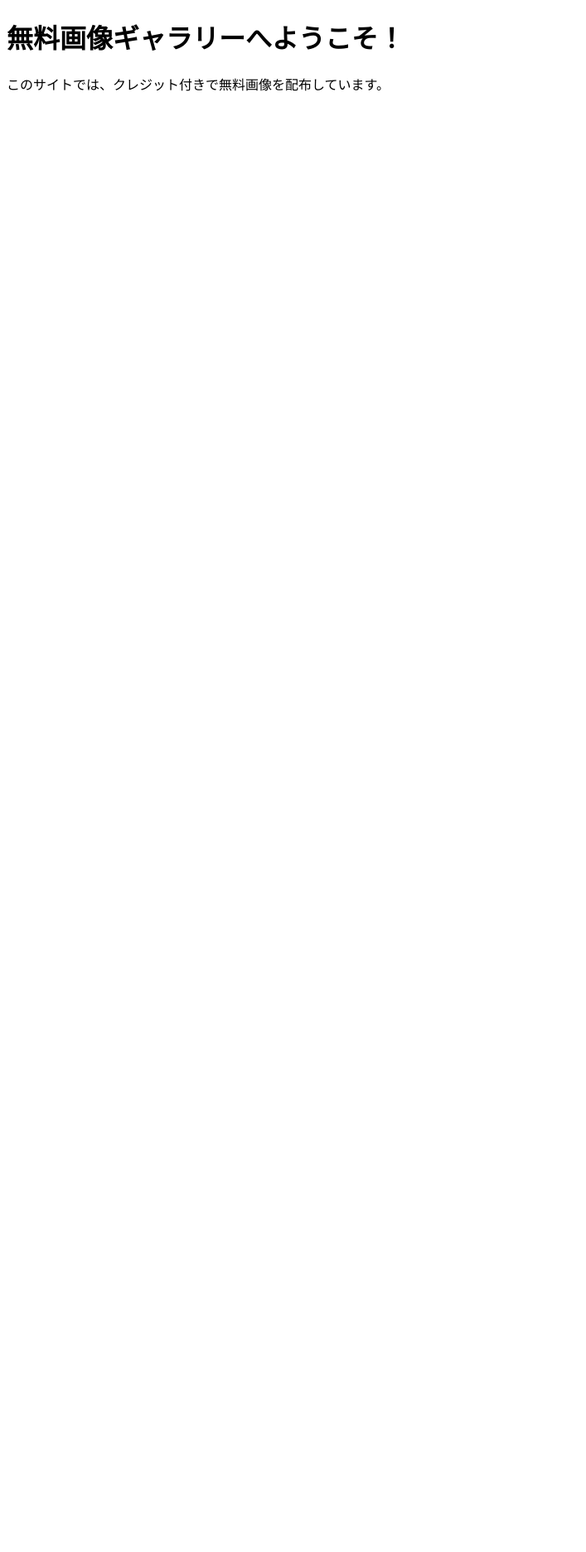
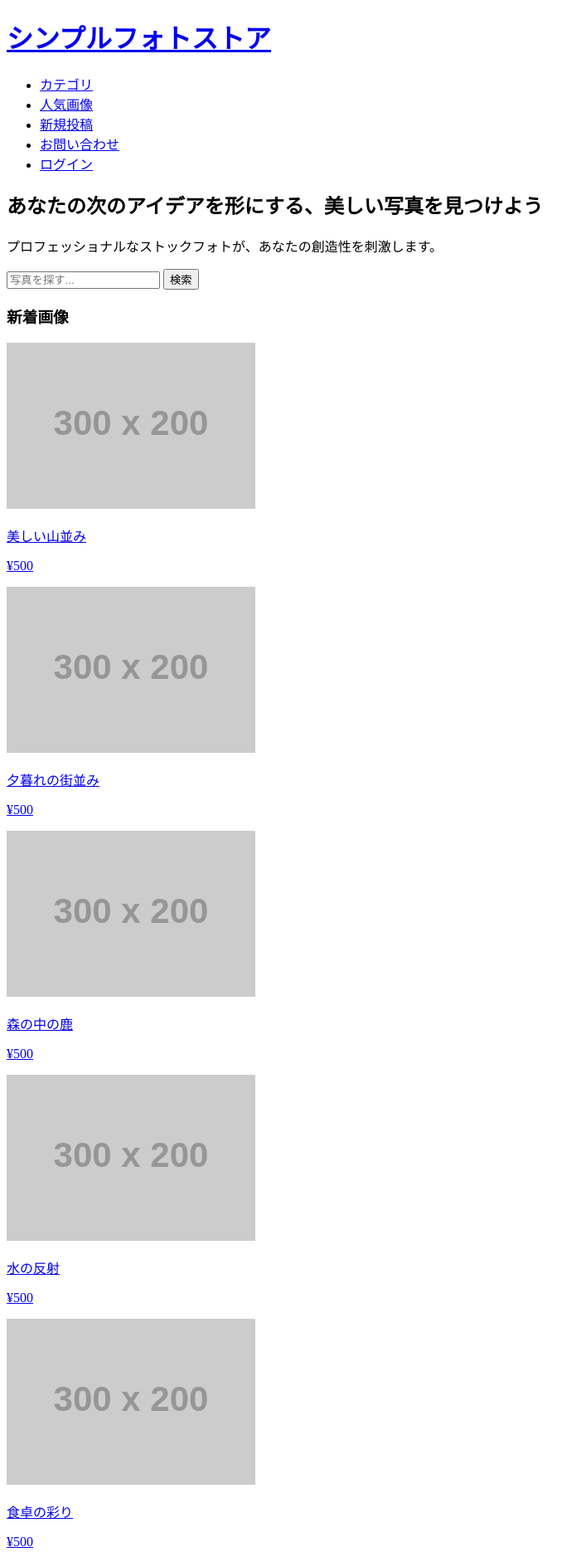
Before and after one commit to yasuyasudokyun/image-gallery-site, a plain HTML site: page index.html in a window 1280 px wide. Shown: the top 1870 px of the page at 83% size, without its empty margins (0-707 px from the left). Before the commit the page ends 800 px from the top, so only its background shows below. Drawn offline with Linux system fonts and the light colour scheme; placeholder pictures from the web are drawn by us.

Commit message:
Update index.html

```diff
--- a/index.html
+++ b/index.html
@@ -1,12 +1,116 @@
-<!-- 最低限のHTML構成（仮表示用） -->
 <!DOCTYPE html>
 <html lang="ja">
 <head>
-  <meta charset="UTF-8">
-  <title>無料画像ギャラリー</title>
+    <meta charset="UTF-8">
+    <meta name="viewport" content="width=device-width, initial-scale=1.0">
+    <title>シンプルフォトストア</title>
+    <link rel="stylesheet" href="style.css">
+    <link rel="preconnect" href="https://fonts.googleapis.com">
+    <link rel="preconnect" href="https://fonts.gstatic.com" crossorigin>
+    <link href="https://fonts.googleapis.com/css2?family=Noto+Sans+JP:wght@400;700&display=swap" rel="stylesheet">
 </head>
 <body>
-  <h1>無料画像ギャラリーへようこそ！</h1>
-  <p>このサイトでは、クレジット付きで無料画像を配布しています。</p>
+    <header class="site-header">
+        <div class="container">
+            <h1 class="site-logo"><a href="#">シンプルフォトストア</a></h1>
+            <nav class="site-nav">
+                <ul>
+                    <li><a href="#">カテゴリ</a></li>
+                    <li><a href="#">人気画像</a></li>
+                    <li><a href="#">新規投稿</a></li>
+                    <li><a href="#">お問い合わせ</a></li>
+                    <li><a href="#">ログイン</a></li>
+                </ul>
+            </nav>
+        </div>
+    </header>
+
+    <main>
+        <section class="hero-section">
+            <div class="container">
+                <h2>あなたの次のアイデアを形にする、美しい写真を見つけよう</h2>
+                <p>プロフェッショナルなストックフォトが、あなたの創造性を刺激します。</p>
+                <div class="search-bar">
+                    <input type="text" placeholder="写真を探す...">
+                    <button type="submit">検索</button>
+                </div>
+            </div>
+        </section>
+
+        <section class="image-gallery">
+            <div class="container">
+                <h3>新着画像</h3>
+                <div class="gallery-grid">
+                    <div class="gallery-item">
+                        <a href="#">
+                            <img src="https://via.placeholder.com/300x200?text=Image+1" alt="風景写真1">
+                            <div class="item-info">
+                                <p class="item-title">美しい山並み</p>
+                                <p class="item-price">¥500</p>
+                            </div>
+                        </a>
+                    </div>
+                    <div class="gallery-item">
+                        <a href="#">
+                            <img src="https://via.placeholder.com/300x200?text=Image+2" alt="街の風景2">
+                            <div class="item-info">
+                                <p class="item-title">夕暮れの街並み</p>
+                                <p class="item-price">¥500</p>
+                            </div>
+                        </a>
+                    </div>
+                    <div class="gallery-item">
+                        <a href="#">
+                            <img src="https://via.placeholder.com/300x200?text=Image+3" alt="動物の写真3">
+                            <div class="item-info">
+                                <p class="item-title">森の中の鹿</p>
+                                <p class="item-price">¥500</p>
+                            </div>
+                        </a>
+                    </div>
+                    <div class="gallery-item">
+                        <a href="#">
+                            <img src="https://via.placeholder.com/300x200?text=Image+4" alt="抽象画4">
+                            <div class="item-info">
+                                <p class="item-title">水の反射</p>
+                                <p class="item-price">¥500</p>
+                            </div>
+                        </a>
+                    </div>
+                     <div class="gallery-item">
+                        <a href="#">
+                            <img src="https://via.placeholder.com/300x200?text=Image+5" alt="料理の写真5">
+                            <div class="item-info">
+                                <p class="item-title">食卓の彩り</p>
+                                <p class="item-price">¥500</p>
+                            </div>
+                        </a>
+                    </div>
+                    <div class="gallery-item">
+                        <a href="#">
+                            <img src="https://via.placeholder.com/300x200?text=Image+6" alt="ポートレート写真6">
+                            <div class="item-info">
+                                <p class="item-title">笑顔のポートレート</p>
+                                <p class="item-price">¥500</p>
+                            </div>
+                        </a>
+                    </div>
+                </div>
+                <div class="view-more">
+                    <a href="#" class="button">さらに多くの画像を見る</a>
+                </div>
+            </div>
+        </section>
+    </main>
+
+    <footer class="site-footer">
+        <div class="container">
+            <p>&copy; 2025 シンプルフォトストア All rights reserved.</p>
+            <ul class="footer-links">
+                <li><a href="#">利用規約</a></li>
+                <li><a href="#">プライバシーポリシー</a></li>
+            </ul>
+        </div>
+    </footer>
 </body>
 </html>
```
